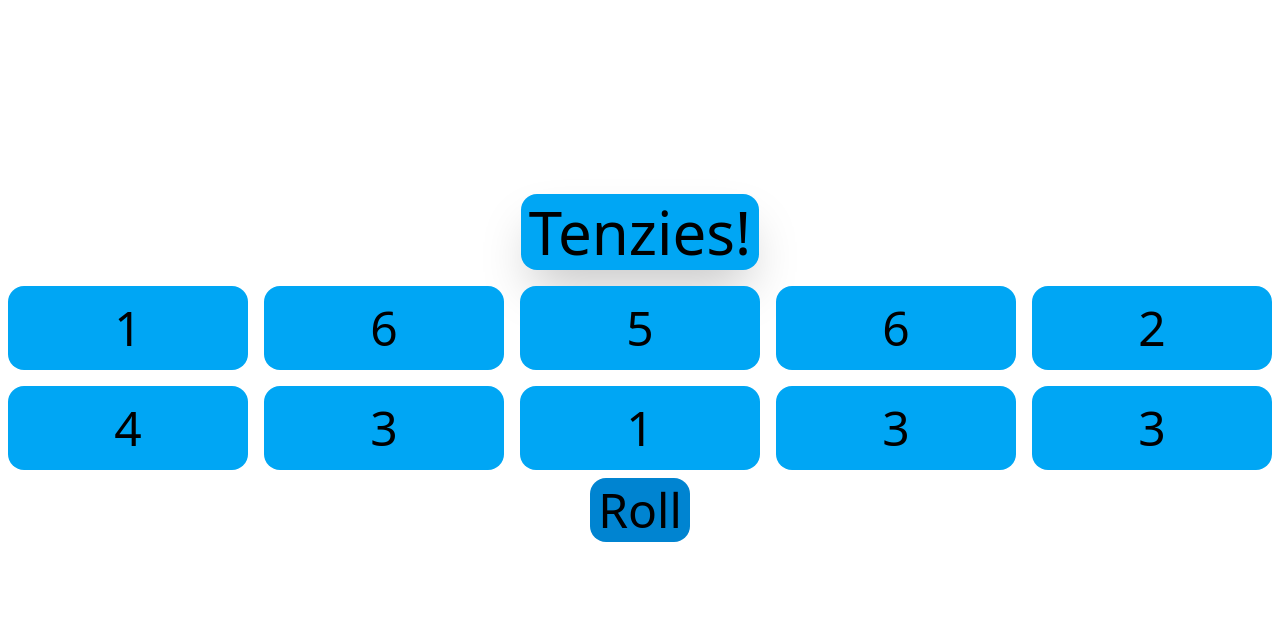
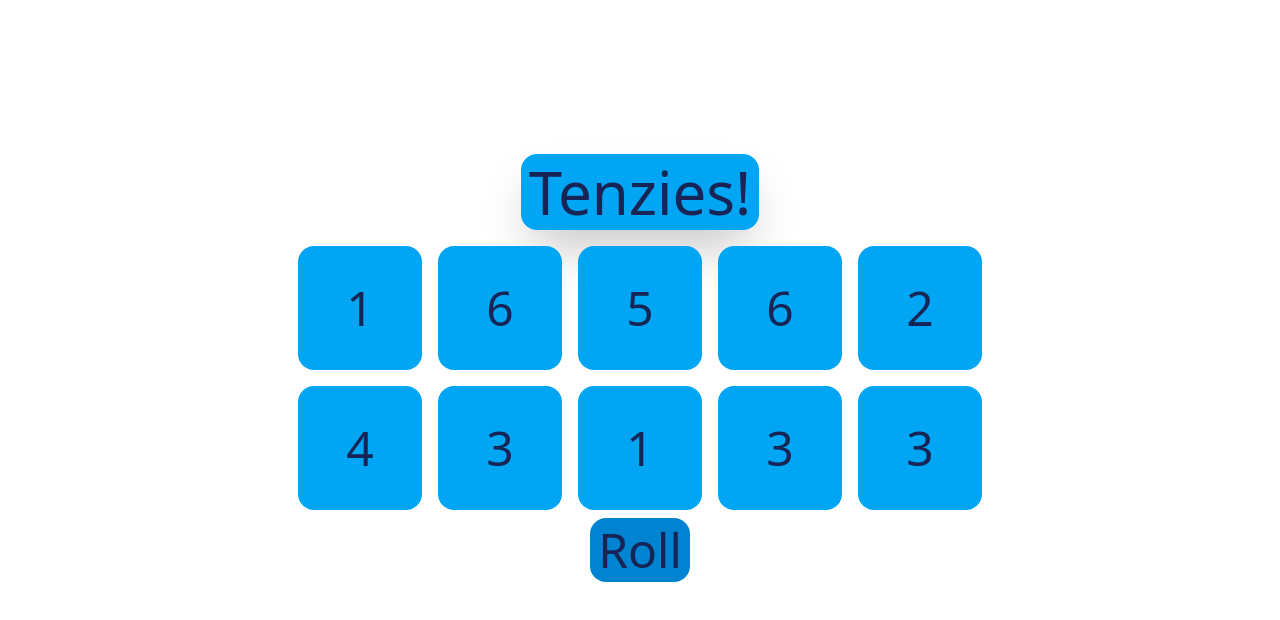
Before and after one commit to tomstao/tenzies-game, a React (Vite) app: page / in a window 1280 px wide. Shown: the top 620 px of the page. Built offline with nearby package versions, Linux system fonts and the light colour scheme.

Commit message:
Add transition effect on game

```diff
--- a/src/App.tsx
+++ b/src/App.tsx
@@ -8,7 +8,7 @@ function App() {
             <main className="h-screen w-screen flex flex-col  justify-center">
                 <div>
                 <h1
-                className={"bg-sky-500 text-center text-6xl p-2 w-fit m-auto rounded-2xl shadow-2xl mb-2"}>Tenzies!</h1>
+                className={"bg-sky-500 text-center text-blue-950 text-6xl p-2 w-fit m-auto rounded-2xl shadow-2xl mb-2"}>Tenzies!</h1>
                 <Tenzies/>
                 </div>
             </main>
--- a/src/components/Tenzies.tsx
+++ b/src/components/Tenzies.tsx
@@ -62,15 +62,22 @@ export default function Tenzies() {
 
     return (
         <>
-            <div className="grid grid-cols-5 grid-rows-2 gap-4 h-50 p-2">
-                {diceValues.map((die, i) => (
-                    <Grid key={i} className={die.isLocked ? `bg-amber-500` : `bg-sky-500`}
-                          onClick={() => toggleLock(i)}>{die.value}</Grid>
-                ))}
+            <div className="w-full max-w-[700px] mx-auto">
+                <div className="grid grid-cols-5 gap-4 p-2">
+                    {diceValues.map((die, i) => (
+                        <Grid
+                            key={i}
+                            className={`${die.isLocked ? "bg-amber-500" : "bg-sky-500"} aspect-square`}
+                            onClick={() => toggleLock(i)}
+                        >
+                            {die.value}
+                        </Grid>
+                    ))}
+                </div>
             </div>
 
             <div className={'flex justify-center align-items-center'}>
-                <button className={'text-5xl rounded-2xl bg-sky-600 p-2 hover:scale-105'}
+                <button className={'text-5xl rounded-2xl bg-sky-600 p-2 hover:scale-105 text-blue-950 transition duration-300 ease-in-out'}
                         onClick={handleClick}
                 >
                     Roll
@@ -89,7 +96,7 @@ const Grid: React.FC<GridProps> = ({className, children, onClick}) => {
     return (
         <button
             onClick={onClick}
-            className={`${className} text-center rounded-2xl flex items-center justify-center text-5xl hover:shadow-blue-500 hover:shadow-2xl`
+            className={`${className} text-center text-blue-950 rounded-2xl flex items-center justify-center text-5xl hover:shadow-black hover:shadow-sm transition duration-300 ease-in-out`
             }>
             {children}
         </button>)
```
